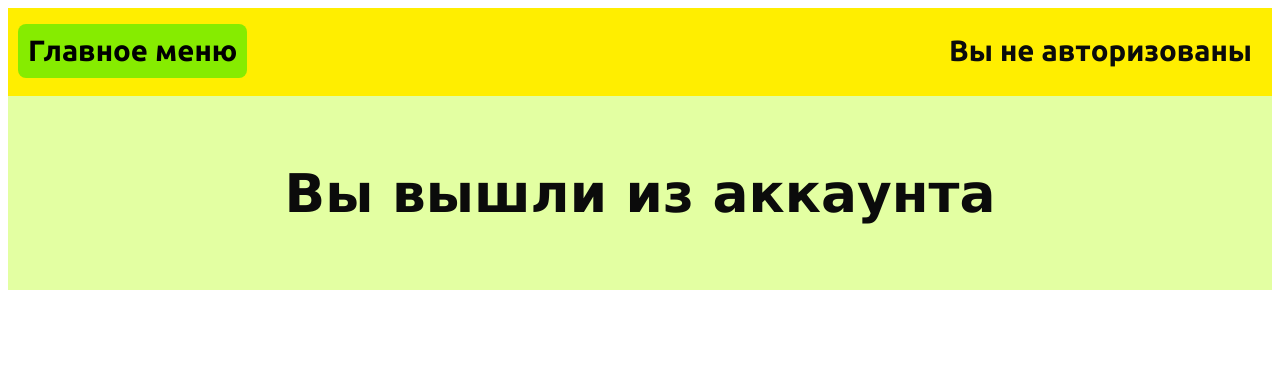
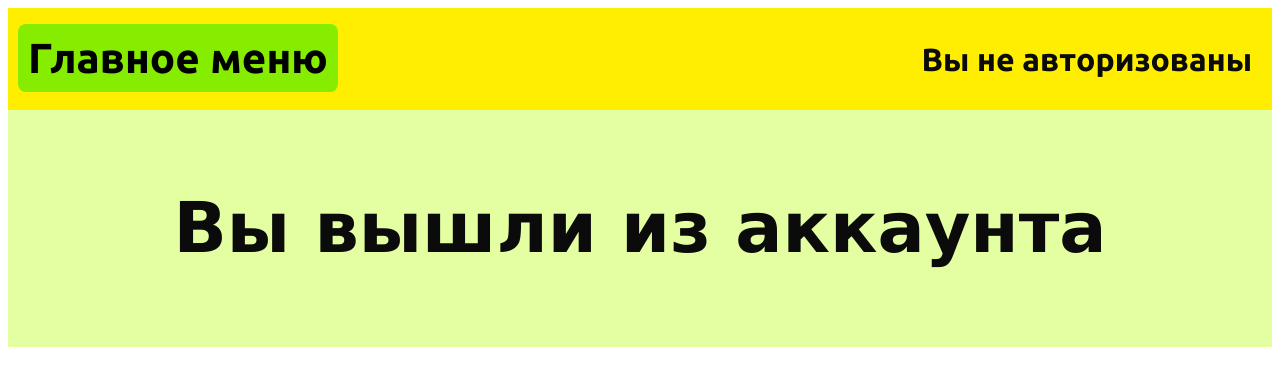
Before and after one commit to XeemPad/Course-Project-DB, a Flask app: page /exit in a window 1280 px wide. Shown: the top 386 px of the page. Run offline with Flask 3, Linux system fonts and the light colour scheme; parts of the project's set-up code (start-up, migrations or seed data) failed here and were passed over.

Commit message:
Update style to be universal for 1920x1080p

```diff
--- a/src/static/style.css
+++ b/src/static/style.css
@@ -19,15 +19,15 @@ body {
 
 p.info {
     color: rgb(96, 0, 0);
-    font-size: 24pt;
+    font-size: 34px;
     font-weight: bold;
 }
 
 a {
-    font-size: 30pt;
+    font-size: 52px;
     font-weight: bold;
     text-decoration: none;
-    padding: 12px;
+    padding: 14px;
     border-radius: 8px;
     border: 3px solid rgb(0, 17, 255);
     color: rgb(11, 11, 11);
@@ -38,12 +38,12 @@ a {
 
 a.header {
     color: rgb(0, 0, 0);
-    font-size: 22pt;
+    font-size: 42px;
     font-weight: bold;
     padding: 10px;
     margin-top: 6px;
     margin-bottom: 8px;
-    margin-right: 10px;
+    margin-right: 14px;
     display: inline-flex;
     border: none;
     background-color: rgb(134, 236, 0); /* rgb(225, 211, 13) */
@@ -56,11 +56,11 @@ a:hover {
 
 h3.account {
     color: rgb(11, 11, 11);
-    font-size: 22pt;
+    font-size: 32px;
     font-weight: bold;
     padding: 10px;
-    margin-top: 6px;
-    margin-bottom: 8px;
+    margin-top: auto;
+    margin-bottom: auto;
     margin-left: auto;
     display: inline-flex;
     border: none;
@@ -68,59 +68,61 @@ h3.account {
 
 
 input {
-    font-size: 30pt;
+    font-size: 40px;
     margin: 10px auto;
 }
+
 
 input.submit {
     padding: 10px 20px;
 }
 
+
 label#query_input {
-    font-size: 28pt;
+    font-size: 40px;
     margin-right: 5px;
 }
 
+
 input#query_input {
-    font-size: 26pt;
+    font-size: 40px;
 }
 
 
 h1 {
     color: rgb(11, 11, 11);
     font-family: "Verdana";
-    font-size: 40pt;
+    font-size: 70px;
     font-weight: bold;
     text-align: center;
 }
 
 h2 {
     font-family: "Verdana";
-    font-size: 28pt;
+    font-size: 58px;
     font-weight: bold;
 }
 
 ul {
-    font-size: 12pt;
+    font-size: 22px;
     color: green;
     display: inline-block;
     text-align: left;
 }
 
+tr {
+    font-family: 'Times New Roman', Times, serif;
+    font-size: 36px;
+    background-color: rgb(255, 255, 255);
+}
+
 tr.title {
     font-family: 'Ubuntu';
-    font-size: 28pt;
+    font-size: 38px;
     font-weight: bold;
     background-color: rgb(190, 195, 255);
 }
 
-tr {
-    font-family: 'Times New Roman', Times, serif;
-    font-size: 26pt;
-    background-color: rgb(255, 255, 255);
+td {
+    padding: 8px;
 }
-
-
-td {
-    padding: 4px;
-}
```
